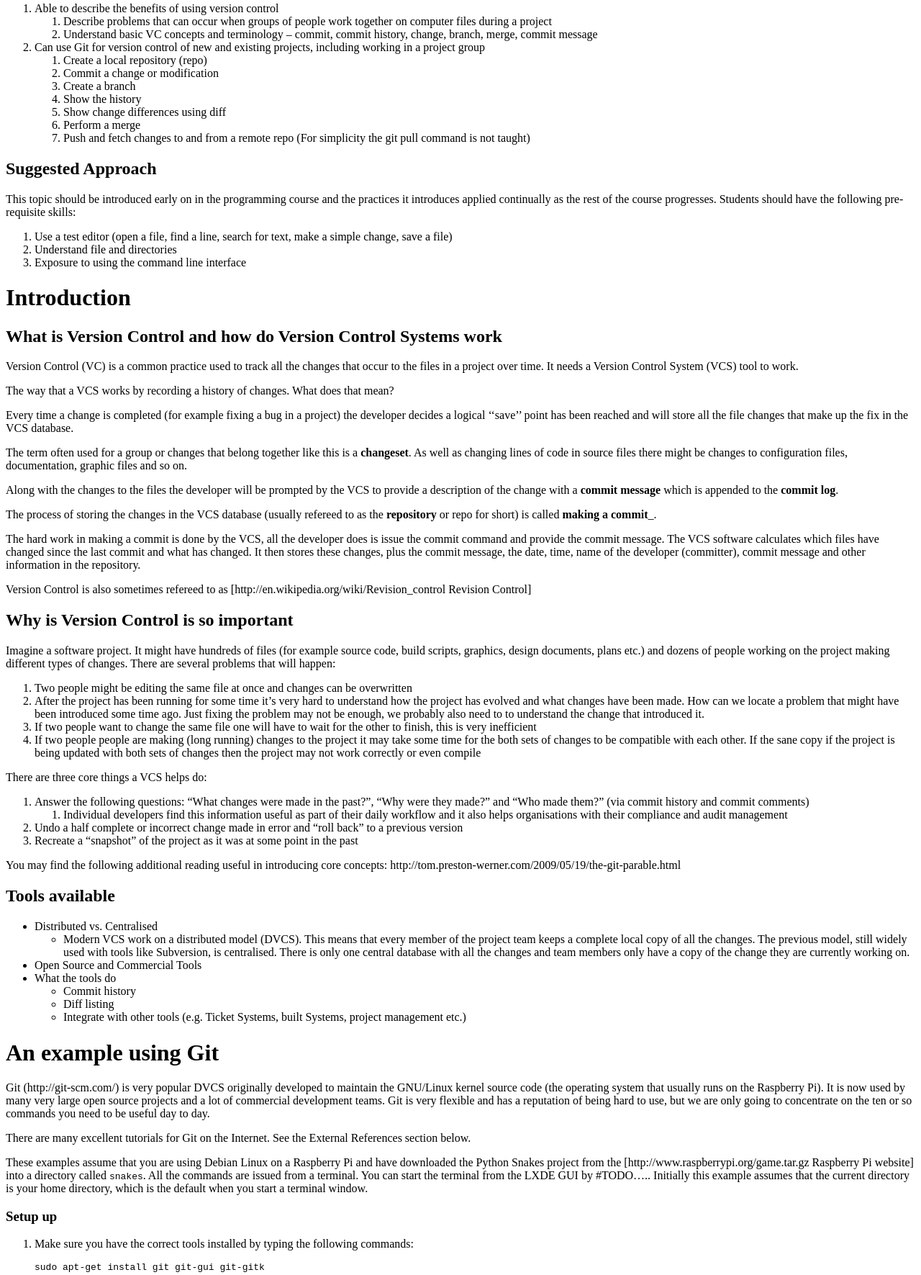
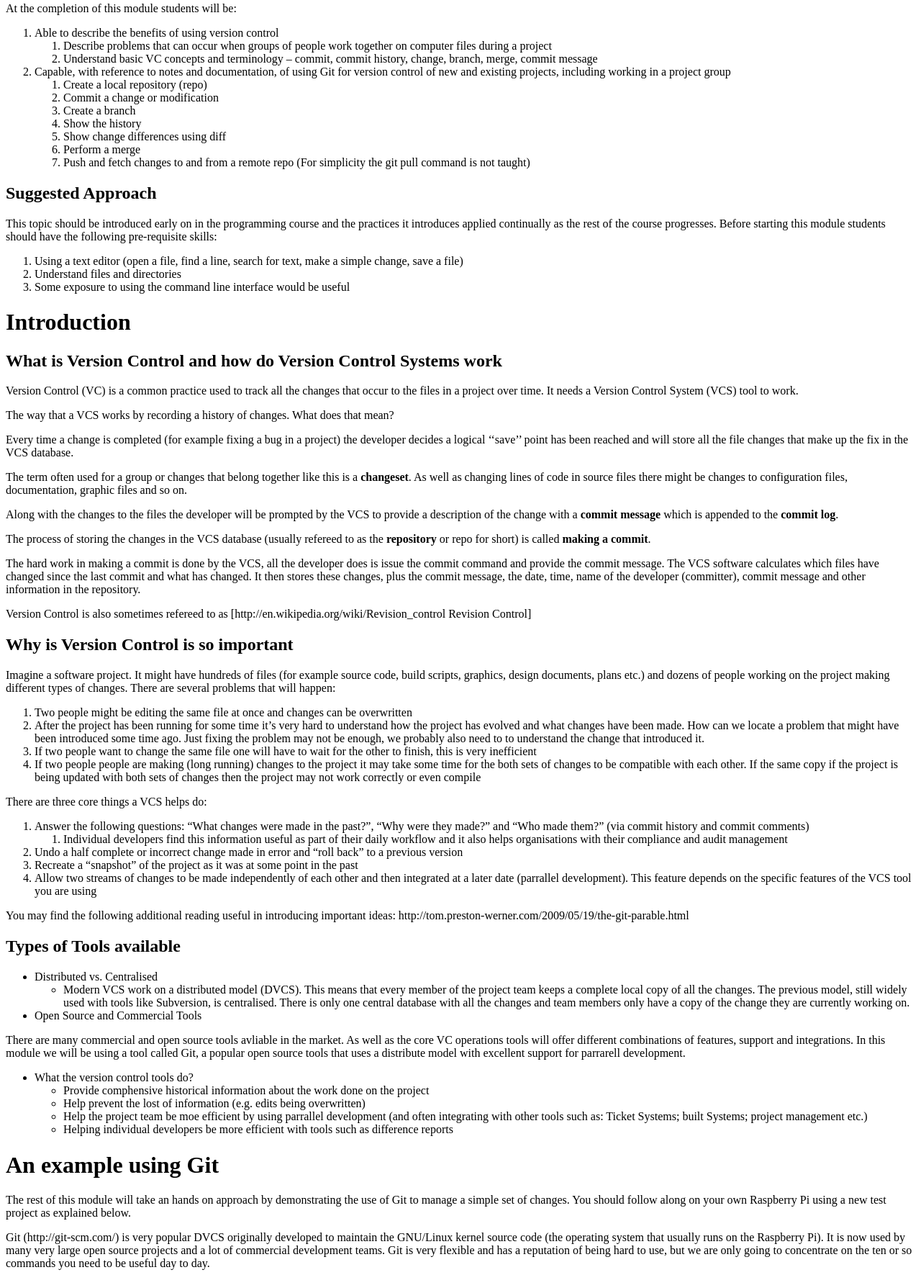
Before and after one commit to alecthegeek/version-control-basics, a plain HTML site: page index.html in a window 1280 px wide. Shown: the part 336-2107 px from the top of the page at 72% size. Drawn offline with Linux system fonts and the light colour scheme.

Commit message:
Pushed for publication

```diff
--- a/index.html
+++ b/index.html
@@ -1,4 +1,4 @@
-<h1 id="overview">Overview</h1>
+<h1 id="overviewandfrontmatter">Overview and Front Matter</h1>
 
 <p>This course is part of the material to support students and mentors using the Raspberry Pi educational computer.
 The examples in this course have been tested #TODO on Debian Linux</p>
@@ -16,6 +16,8 @@ The examples in this course have been tested #TODO on Debian Linux</p>
 
 <h2 id="outcomes">Outcomes</h2>
 
+<p>At the completion of this module students will be:</p>
+
 <ol>
 <li>Able to describe the benefits of using version control
 
@@ -23,7 +25,7 @@ The examples in this course have been tested #TODO on Debian Linux</p>
 <li>Describe problems that can occur when groups of people work together on computer files during a project</li>
 <li>Understand basic VC concepts and terminology &#8211; commit, commit history, change, branch, merge, commit message</li>
 </ol></li>
-<li>Can use Git for version control of new and existing projects, including working in a project group
+<li>Capable, with reference to notes and documentation, of using Git for version control of new and existing projects, including working in a project group
 
 <ol>
 <li>Create a local repository (repo)</li>
@@ -39,12 +41,12 @@ The examples in this course have been tested #TODO on Debian Linux</p>
 <h2 id="suggestedapproach">Suggested Approach</h2>
 
 <p>This topic should be introduced early on in the programming course and the practices it introduces applied continually as the rest of the course progresses.
-Students should have the following pre-requisite skills:</p>
+Before starting this module students should have the following pre-requisite skills:</p>
 
 <ol>
-<li>Use a test editor (open a file, find a line, search for text, make a simple change, save a file)</li>
-<li>Understand file and directories</li>
-<li>Exposure to using the command line interface</li>
+<li>Using a text editor (open a file, find a line, search for text, make a simple change, save a file)</li>
+<li>Understand files and directories</li>
+<li>Some exposure to using the command line interface would be useful</li>
 </ol>
 
 <h1 id="introduction">Introduction</h1>
@@ -67,7 +69,7 @@ description of the change with a <strong>commit message</strong> which is append
 
 <p>The process of storing the changes in the VCS database
 (usually refereed to as the <strong>repository</strong> or repo for short)
-is called <strong>making a commit</strong>_.</p>
+is called <strong>making a commit</strong>.</p>
 
 <p>The hard work in making a commit is done by the VCS,
 all the developer does is issue the commit command and provide the commit message.
@@ -89,7 +91,7 @@ How can we locate a problem that might have been introduced some time ago.
 Just fixing the problem may not be enough, we probably also need to to understand the change that introduced it.</li>
 <li>If two people want to change the same file one will have to wait for the other to finish, this is very inefficient</li>
 <li>If two people people are making (long running) changes to the project it may take some time for the both sets of changes to be compatible with each other.
-If the sane copy if the project is being updated with both sets of changes then the project may not work correctly or even compile</li>
+If the same copy if the project is being updated with both sets of changes then the project may not work correctly or even compile</li>
 </ol>
 
 <p>There are three core things a VCS helps do:</p>
@@ -103,11 +105,13 @@ it also helps organisations with their compliance and audit management</li>
 </ol></li>
 <li>Undo a half complete or incorrect change made in error and &#8220;roll back&#8221; to a previous version</li>
 <li>Recreate a &#8220;snapshot&#8221; of the project as it was at some point in the past</li>
+<li>Allow two streams of changes to be made independently of each other and then integrated at a later date (parrallel development).
+This feature depends on the specific features of the VCS tool you are using</li>
 </ol>
 
-<p>You may find the following additional reading useful in introducing core concepts: http://tom.preston-werner.com/2009/05/19/the-git-parable.html</p>
+<p>You may find the following additional reading useful in introducing important ideas: http://tom.preston-werner.com/2009/05/19/the-git-parable.html</p>
 
-<h2 id="toolsavailable">Tools available</h2>
+<h2 id="typesoftoolsavailable">Types of Tools available</h2>
 
 <ul>
 <li>Distributed vs. Centralised
@@ -116,20 +120,34 @@ it also helps organisations with their compliance and audit management</li>
 <li>Modern VCS work on a distributed model (DVCS). This means that every member of the project team keeps a complete local copy of all the changes. The previous model, still widely used with tools like Subversion, is centralised. There is only one central database with all the changes and team members only have a copy of the change they are currently working on.</li>
 </ul></li>
 <li>Open Source and Commercial Tools</li>
-<li>What the tools do
+</ul>
+
+<p>There are many commercial and open source tools avliable in the market. As well as the core VC operations tools will offer different combinations
+of features, support and integrations. In this module we will be using a tool called Git, a popular open source tools that uses a distribute model
+with excellent support for parrarell development.</p>
 
 <ul>
-<li>Commit history</li>
-<li>Diff listing</li>
-<li>Integrate with other tools (e.g. Ticket Systems, built Systems, project management etc.)</li>
+<li>What the version control tools do?
+
+<ul>
+<li>Provide comphensive historical information about the work done on the project</li>
+<li>Help prevent the lost of information (e.g. edits being overwritten)</li>
+<li>Help the project team be moe efficient by using parrallel development
+(and often integrating with other tools such as: Ticket Systems; built Systems; project management etc.)</li>
+<li>Helping individual developers be more efficient with tools such as difference reports</li>
 </ul></li>
 </ul>
 
 <h1 id="anexampleusinggit">An example using Git</h1>
 
-<p>Git (http://git-scm.com/) is very popular DVCS originally developed to maintain the GNU/Linux kernel source code (the operating system that usually runs on the Raspberry Pi). It is now used by many very large open
-source projects and a lot of commercial development teams. Git is very flexible and has a reputation of being hard to use, but we are only going to concentrate on the ten or so commands you need to
-be useful day to day.</p>
+<p>The rest of this module will take an hands on approach by demonstrating the use of Git to manage a simple set of changes.
+You should follow along on your own Raspberry Pi using a new test project as explained below.</p>
+
+<p>Git (http://git-scm.com/) is very popular DVCS originally developed to maintain the GNU/Linux kernel source code
+(the operating system that usually runs on the Raspberry Pi).
+It is now used by many very large open source projects and a lot of commercial development teams.
+Git is very flexible and has a reputation of being hard to use,
+but we are only going to concentrate on the ten or so commands you need to be useful day to day.</p>
 
 <p>There are many excellent tutorials for Git on the Internet. See the External References section below.</p>
 
```
